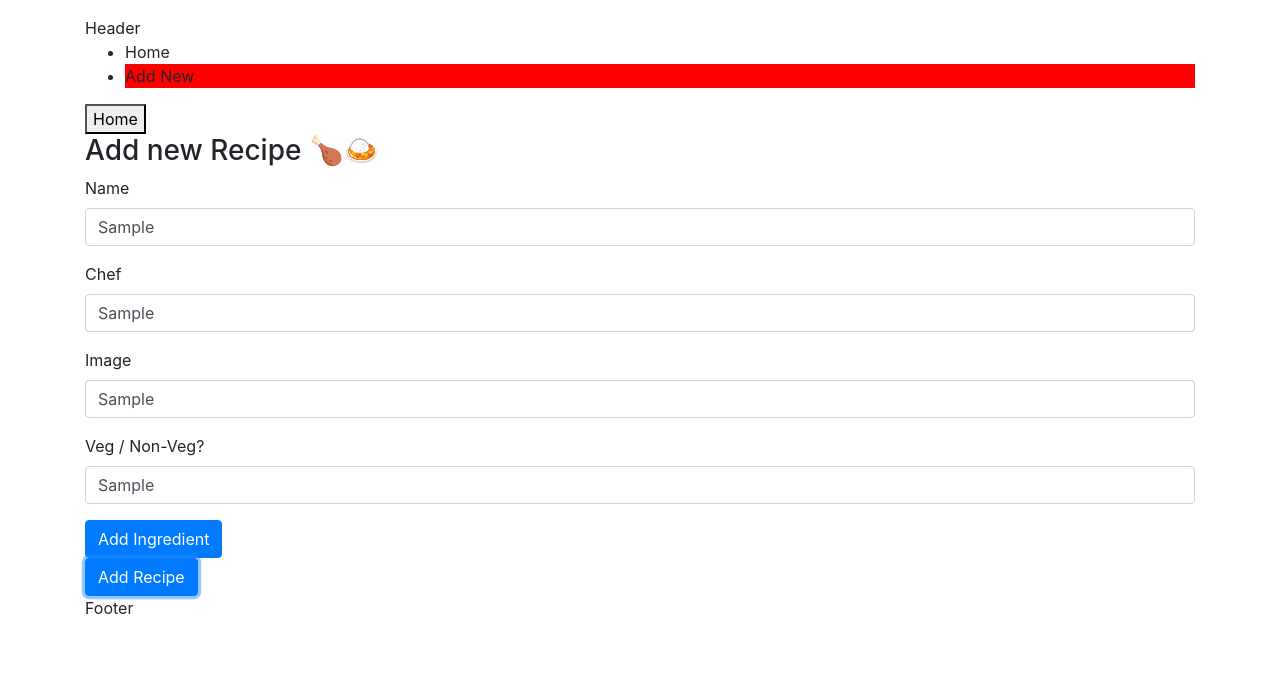
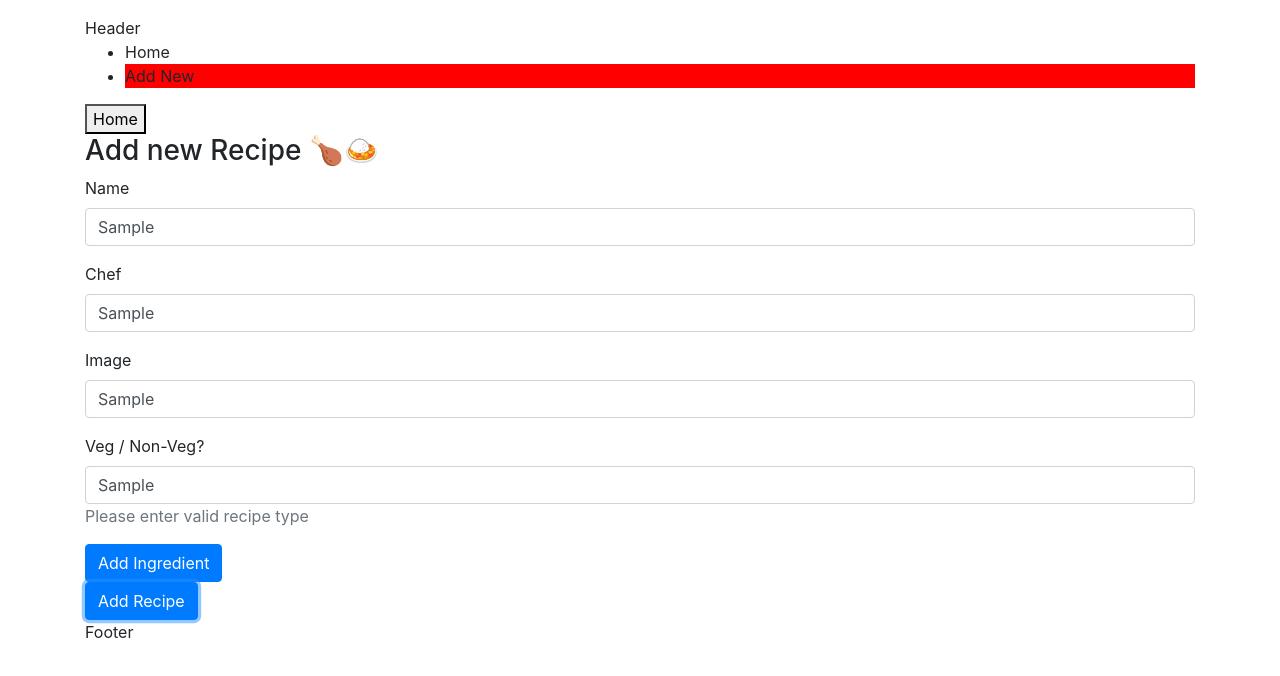
Before and after one commit to jaymehtasa/ng-fasttrack, an Angular app: page /#/add-new in a window 1280 px wide. Both pictures are taken after typing "Sample", "Sample", "Sample", "Sample" into the empty fields and a click on the button "Add Recipe". Shown: the top 676 px of the page. Built offline with nearby package versions, Linux system fonts and the light colour scheme.

Commit message:
error handling of multiple validtors

```diff
--- a/src/app/new-recipe/new-recipe.component.html
+++ b/src/app/new-recipe/new-recipe.component.html
@@ -23,6 +23,13 @@
     <div class="form-group">
       <label>Veg / Non-Veg?</label>
       <input type="text" class="form-control" placeholder="Is it veg 🥦 or non-veg 🍗" formControlName="type">
+      <span class="text-muted" *ngIf="form.get('type').touched &&
+          !form.get('type').valid && form.get('type').errors['required']">Please enter
+        type</span>
+
+      <span class="text-muted" *ngIf="form.get('type').touched &&
+          !form.get('type').valid && form.get('type').errors['validRecipeType']">Please enter
+        valid recipe type</span>
     </div>
 
     <div formArrayName="ingredients">
--- a/src/app/new-recipe/new-recipe.component.ts
+++ b/src/app/new-recipe/new-recipe.component.ts
@@ -30,7 +30,7 @@ export class NewRecipeComponent implements OnInit {
         email: new FormControl(null, Validators.required),
       }),
       image: new FormControl(null),
-      type: new FormControl(null, CustomValidators.validRecipeType),
+      type: new FormControl(null, [Validators.required, CustomValidators.validRecipeType]),
       ingredients: new FormArray([])
     });
   }
```
